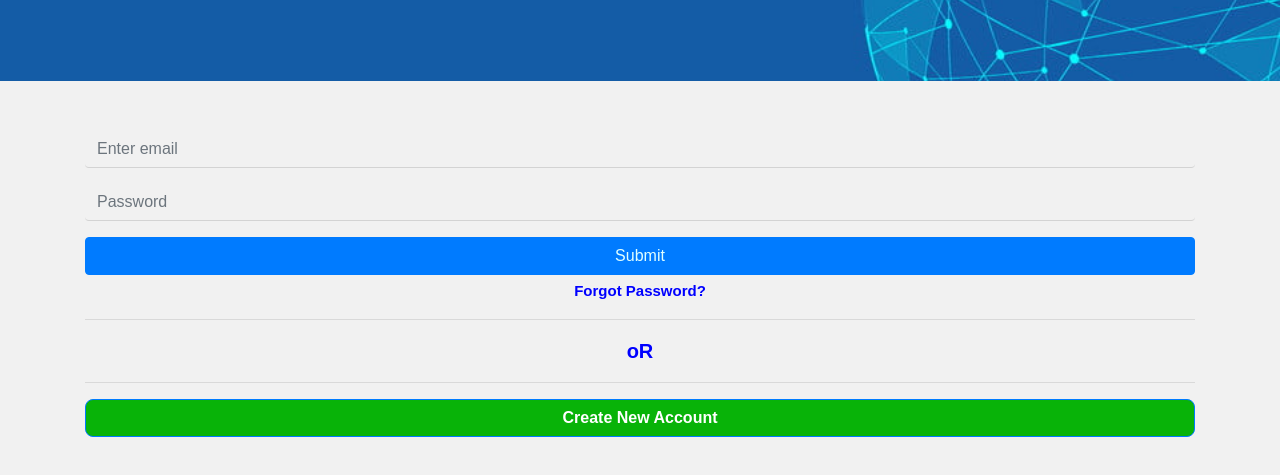
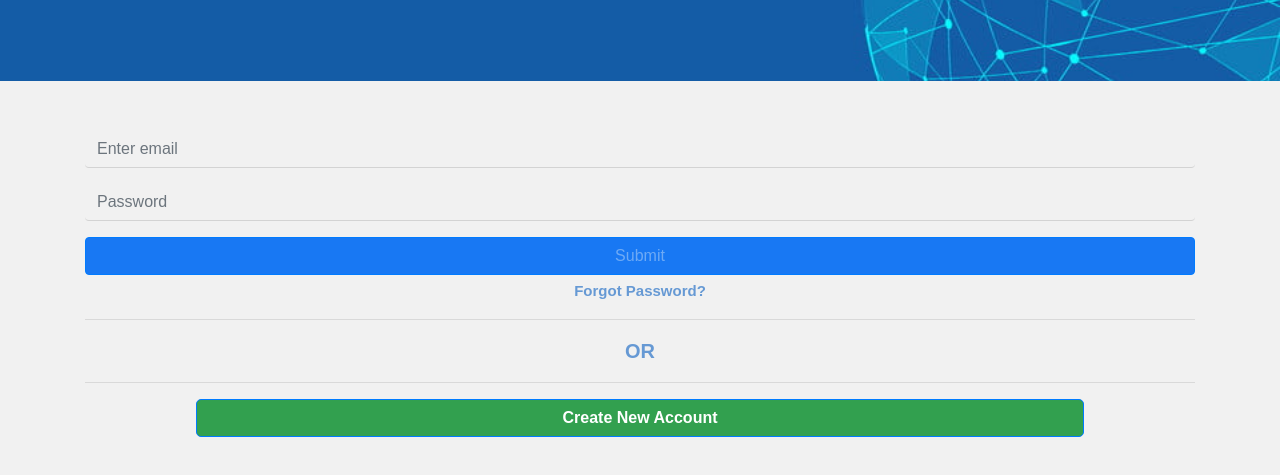
Before and after one commit to MdAbrar585/faceBookLoginUI, a plain HTML site: page index.html in a window 1280 px wide. Shown: the part 219-694 px from the top of the page. Drawn offline with nearby package versions, Linux system fonts and the light colour scheme.

Commit message:
second commit

```diff
--- a/index.html
+++ b/index.html
@@ -29,9 +29,11 @@
             <button type="submit" class="btn btn-primary btn-custom">Submit</button>
             <span class="d-flex justify-content-center forgot-text">Forgot Password?</span>
             <hr>
-            <span class="d-flex justify-content-center forgot-text or">oR</span>
+            <span class="d-flex justify-content-center forgot-text or">OR</span>
             <hr>
-            <button type="submit" class="btn btn-primary btn-custom-create">Create New Account</button>
+            <div class="d-flex justify-content-center">
+                <button type="submit" class="btn btn-primary btn-custom-create">Create New Account</button>
+            </div>
           </form>
     </div>
 
--- a/style.css
+++ b/style.css
@@ -44,9 +44,11 @@ body,html{
 .btn-custom{
     width: 100%;
     color: lightcyan;
+    background-color: #1878F3;
+    color: #6EAAF5;
 }
 .forgot-text{
-   color: blue;
+   color: #6699D4;
    font-weight: 700;
    font-size: 15px;
    margin-top: 5px;
@@ -67,9 +69,9 @@ body,html{
     top: 50%;
 } */
 .btn-custom-create{
-    background-color: rgb(8, 179, 8);
-    width: 100%;
+    background-color: #32A04F;
+    width: 80%;
     margin-bottom: 50px;
-    border-radius: 8px;
+    border-radius: 5px;
     font-weight: 700;
 }
```
